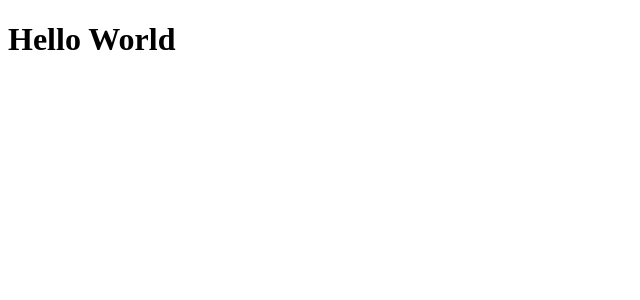
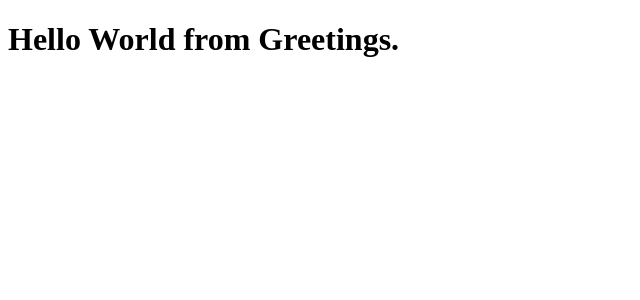
Before and after one commit to the-rawat-dev/mastering-react-repo-part-1, a React (Vite) app: page / in a window 1280 px wide. Shown: the top 300 px of the page, without its empty margins (0-640 px from the left). Built offline with nearby package versions, Linux system fonts and the light colour scheme.

Commit message:
feat : added challenge-1 in which creates a greet component and call that component inside the app component

```diff
--- a/src/App.jsx
+++ b/src/App.jsx
@@ -1,7 +1,9 @@
+import Greet from "./components/challenge-1/Greet";
+
 function App() {
   return (
     <div>
-      <h1>Hello World</h1>
+      <Greet />
     </div>
   );
 }
--- /dev/null
+++ b/src/components/challenge-1/Greet.jsx
@@ -0,0 +1,8 @@
+const Greet = () => {
+  return (
+    <div>
+      <h1>Hello World from Greetings.</h1>
+    </div>
+  );
+};
+export default Greet;
```
